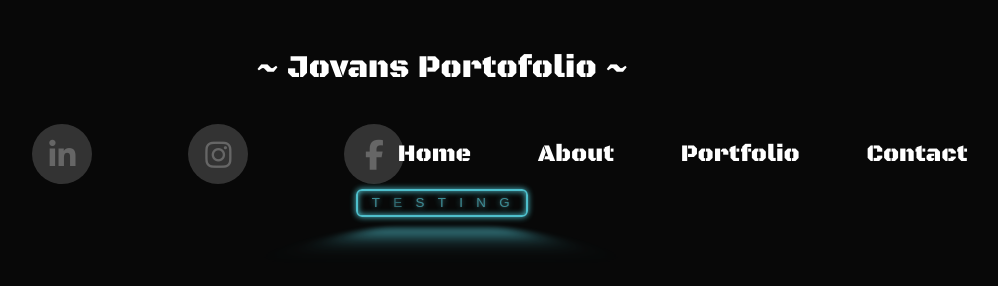
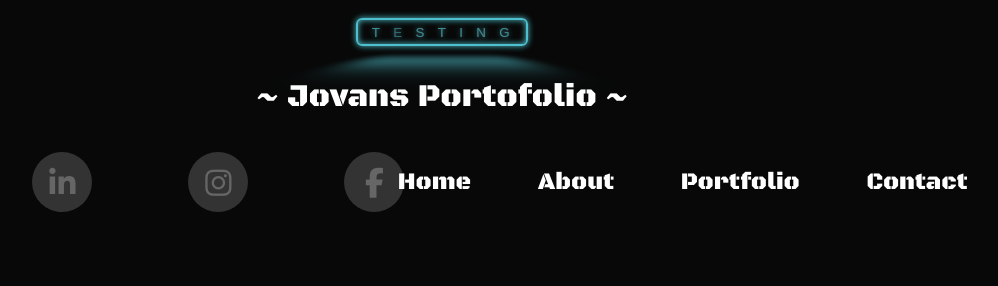
Before and after one commit to Wolfcode16/Portfolio_Creation, a plain HTML site: page Portfolio_Website/index.html in a window 1280 px wide. Shown: the whole page, without its empty margins (198-1196 px from the left). Drawn offline with Linux system fonts and the light colour scheme.

Commit message:
New button

```diff
--- a/Portfolio_Website/index.html
+++ b/Portfolio_Website/index.html
@@ -23,6 +23,13 @@
 <body>
     <div id="header">
         <div class="container">
+
+            <Test>
+                <button class = "glowing-button">
+                    <span class = "glowing-text">T<span class = "faulty-letter">E</span>STING
+                </button>
+            </Test>
+
             <title>
                 ~ Jovans Portofolio ~
             </title>
@@ -58,12 +65,6 @@
 
             </nav>
 
-            <Test>
-                <button class = "glowing-button">
-                    <span class = "glowing-text">T<span class = "faulty-letter">E</span>STING
-                </button>
-            </Test>
-
         </div>
     </div>
 </body>
--- a/Portfolio_Website/style.css
+++ b/Portfolio_Website/style.css
@@ -33,12 +33,6 @@ title{
 }
 
 /* ----- Navigation Bar --> Social Media Icon ----- */
-
-Test{
-    display: flex;
-    align-items: center;
-    justify-content: center;
-}
 
 /* Width of box determins how spread out icons are */
 .SocialContact ul{
```
